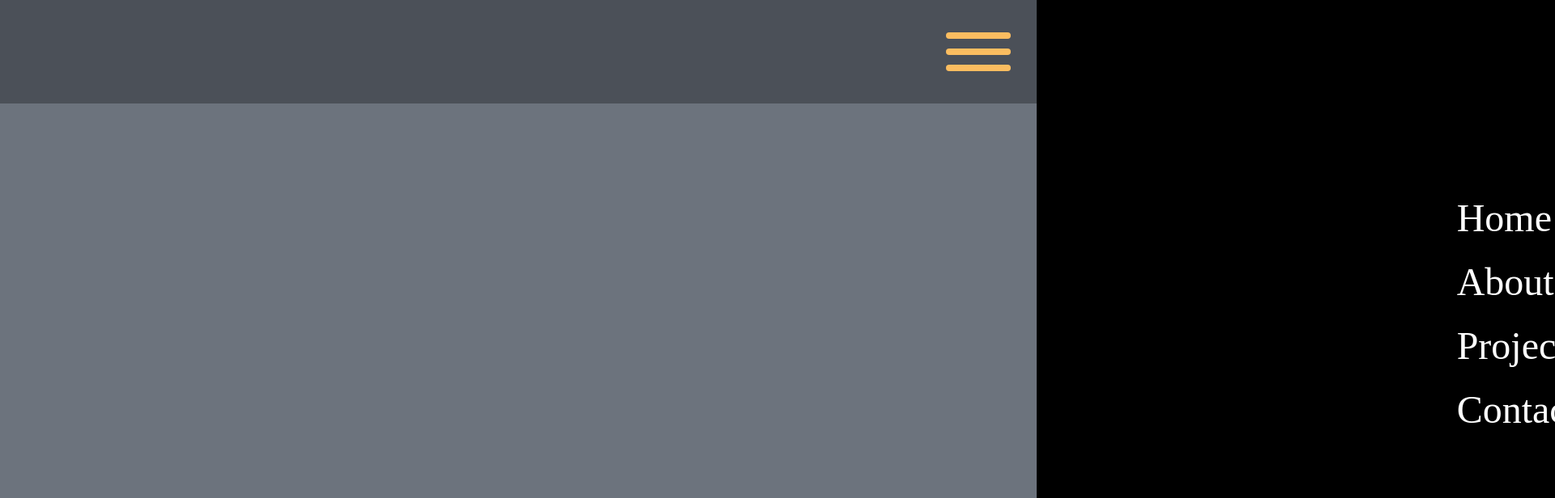
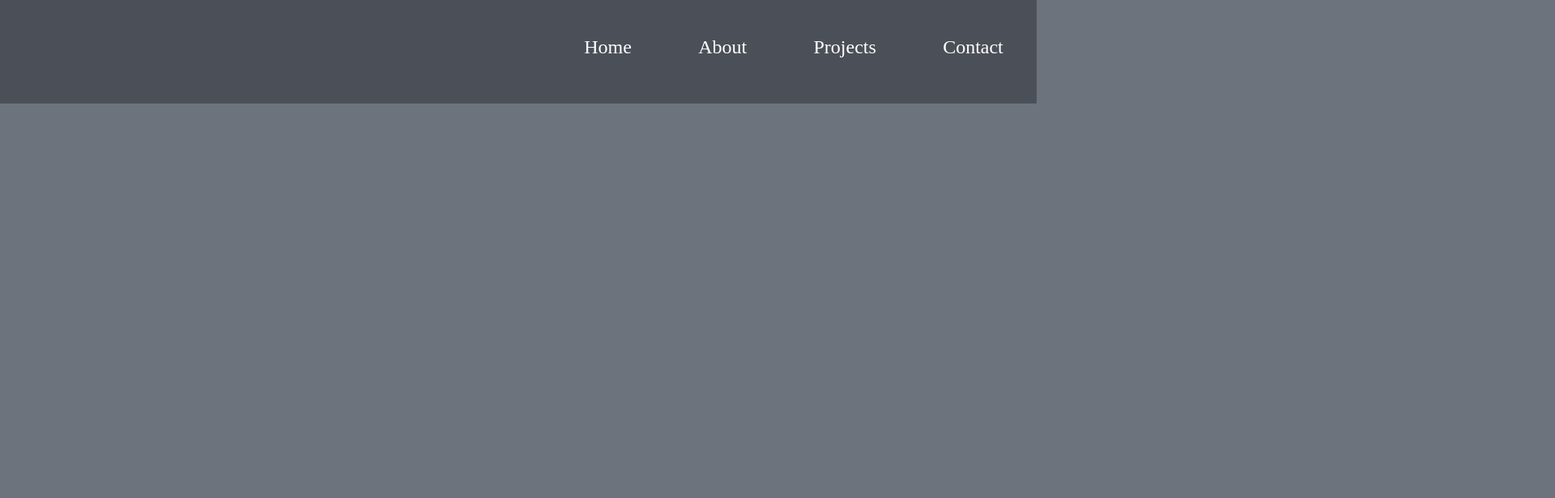
Before and after one commit to LupeF/Hamburger-Menu, a plain HTML site: page index.html in a window 1280 px wide. Shown: the top 616 px of the page at 81% size, 1920 px wide, since content can reach past the window. Drawn offline with Linux system fonts and the light colour scheme.

Commit message:
add media query for desktop view

```diff
--- a/css/styles.css
+++ b/css/styles.css
@@ -30,7 +30,6 @@ nav{
     background-color: yellow;
     transform: rotate(45deg);
     position: absolute;
-    /* z-index: 2; */
     z-index: -1;
 }
 #close-btn::after{
@@ -54,11 +53,10 @@ nav{
     height: 100vh;
     width: 90%;
     transition: transform .5s ease-in;
-
-
 }
 .menu-slide{
     transform: translateX(100%);
+
 }
 #list-item-cont li {
     list-style-type: none;
@@ -96,3 +94,28 @@ nav{
 #hamburger-menu::after{
     transform: translateY(20px);
 }
+
+@media(min-width:1024px){
+    #close-btn{
+        display: none;
+    }
+    #list-item-cont{
+        position: relative;
+        transition: initial;
+        transform: initial;
+        height: initial;
+        width:50%;
+        background-color: initial;
+    }
+    #list-item-cont ul{
+        display: flex;
+        justify-content: space-around;
+        width: 100%;
+    }
+    #list-item-cont li{
+        font-size: x-large;
+    }
+    #hamburger-cont{
+        display: none;
+    }
+}
--- a/js/script.js
+++ b/js/script.js
@@ -5,10 +5,13 @@ const listItems = document.getElementById('list-item-cont');
 hamburgerMenu.addEventListener('click', (e)=>{
     if(xContainer.style.zIndex !== -1){
         listItems.classList.toggle('menu-slide');
+        // listItems.style.opacity = 1;
         xContainer.style.zIndex = 2;
+
     }
 })
 xContainer.addEventListener('click', (e)=>{
-    xContainer.style.zIndex = -1
+    xContainer.style.zIndex = -1;
     listItems.classList.toggle('menu-slide');
+    // listItems.style.zIndex = -1;
 })
```
